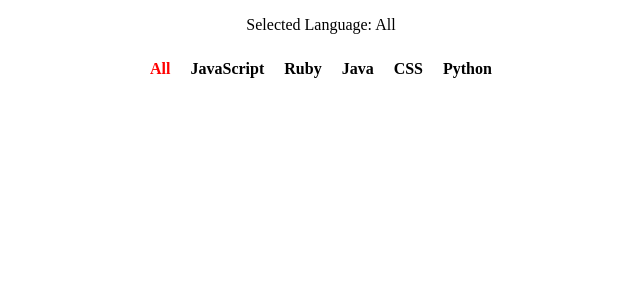
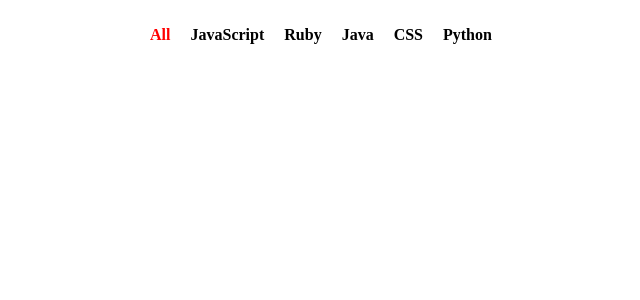
Before and after one commit to joeybuenosdias/popular, a React (Create React App) app: page / in a window 1280 px wide. Shown: the top 300 px of the page, without its empty margins (319-959 px from the left). Built offline with nearby package versions, Linux system fonts and the light colour scheme.

Commit message:
stateless component

```diff
--- a/src/components/Popular.js
+++ b/src/components/Popular.js
@@ -1,6 +1,27 @@
 import React from 'react';
 
-class Popular extends React.Component{
+const SelectLanguage = (props) => {
+  let languages = ['All','JavaScript','Ruby','Java','CSS','Python'];
+  return(
+    <ul className='languages'>
+      {languages.map( (lang) => {
+        return (
+          <li
+            style={ lang === props.selectedLanguage ? {color: 'red'} : null }
+            key={lang}
+            onClick={props.onSelect.bind(null, lang)}
+            >
+            {lang}
+          </li>
+        )
+      })}
+    </ul>
+  )
+}
+
+
+class Popular extends React.Component {
+
   state = { selectedLanguage: 'All' }
 
   updateLanguage = (lang) => {
@@ -9,24 +30,12 @@
 
   render(){
 
-    let languages = ['All','JavaScript','Ruby','Java','CSS','Python']
-
     return(
       <div>
-      <p>Selected Language: {this.state.selectedLanguage}</p>
-      <ul className='languages'>
-        {languages.map( (lang) => {
-          return (
-            <li
-              style={ lang === this.state.selectedLanguage ? {color: 'red'} : null }
-              key={lang}
-              onClick={this.updateLanguage.bind(null, lang)}
-              >
-              {lang}
-            </li>
-          )
-        })}
-      </ul>
+        <SelectLanguage
+          onSelect={this.updateLanguage}
+          selectedLanguage={this.state.selectedLanguage}
+        />
       </div>
     )
   }
```
